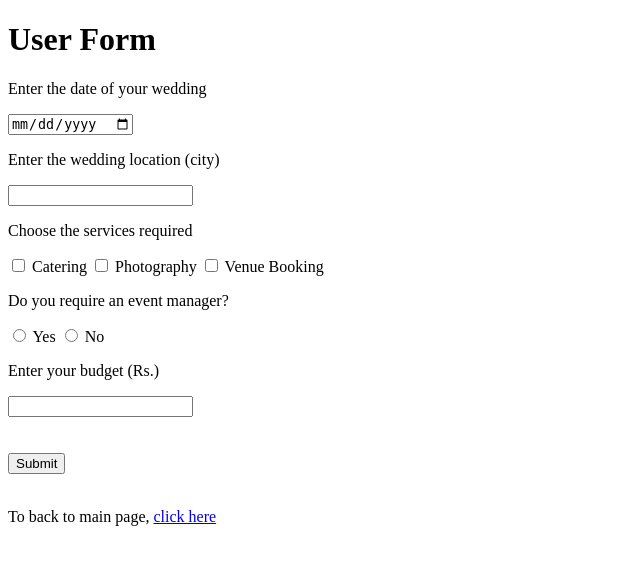
After one commit to anirudh-248/django_website, a Django app: page /user-form in a window 1280 px wide. The commit adds this page. Shown: the top 565 px of the page, without its empty margins (0-640 px from the left). Run offline with Django 5.2, Linux system fonts and the light colour scheme.

Commit message:
added user form, made changes to main page

```diff
--- a/myapp/admin.py
+++ b/myapp/admin.py
@@ -1,5 +1,5 @@
 from django.contrib import admin
-from .models import Feature, Service, Portfolio, Team, Review
+from .models import Feature, Service, Portfolio, Team, Review, Faq, UserForm
 
 # Register your models here.
 admin.site.register(Feature)
@@ -7,3 +7,5 @@ admin.site.register(Service)
 admin.site.register(Portfolio)
 admin.site.register(Team)
 admin.site.register(Review)
+admin.site.register(Faq)
+admin.site.register(UserForm)
--- a/myapp/urls.py
+++ b/myapp/urls.py
@@ -9,5 +9,6 @@ urlpatterns = [
     path('logout', views.logout, name='logout'),
     path('post/<str:pk>', views.post, name='post'),
     path('service-details', views.service_details, name='service-details'),
-    path('portfolio-details', views.portfolio_details, name='portfolio-details')
+    path('portfolio-details', views.portfolio_details, name='portfolio-details'),
+    path('user-form', views.user_form, name='user-form')
 ]
--- a/myapp/views.py
+++ b/myapp/views.py
@@ -1,8 +1,9 @@
 from django.shortcuts import render, redirect
 from django.http import HttpResponse
-from .models import Feature, Service, Portfolio, Team, Review
+from .models import Feature, Service, Portfolio, Team, Review, Faq, UserForm
 from django.contrib.auth.models import User, auth
 from django.contrib import messages
+from datetime import date
 
 # Create your views here.
 def index(request):
@@ -11,12 +12,14 @@ def index(request):
     portfolios = Portfolio.objects.all()
     team = Team.objects.all()
     reviews = Review.objects.all()
+    faqs = Faq.objects.all()
     return render(request, 'index.html', {
         'features': features,
         'services': services,
         'portfolios': portfolios,
         'team': team,
         'reviews': reviews,
+        'faqs': faqs,
         })
 
 def counter(request):
@@ -72,3 +75,20 @@ def service_details(request):
 
 def portfolio_details(request):
     return render(request, 'portfolio-details.html')
+
+def user_form(request):
+    if request.method=='POST':
+        wed_date = request.POST['wed_date']
+        city = request.POST['city']
+        services = request.POST.getlist('services')
+        event_mgr = request.POST['event_mgr']
+        budget = request.POST['budget']
+        uf = UserForm.objects.create(
+            wed_date=wed_date,
+            city=city,
+            services=', '.join(services),
+            event_mgr=event_mgr,
+            budget=budget
+            )
+        messages.success(request, 'Data has been submitted')
+    return render(request, 'user-form.html')
--- /dev/null
+++ b/templates/user-form.html
@@ -0,0 +1,41 @@
+<!DOCTYPE html>
+<html lang="en">
+<head>
+    <meta charset="UTF-8">
+    <meta name="viewport" content="width=device-width, initial-scale=1.0">
+    <title>Form</title>
+</head>
+<body>
+    <h1>User Form</h1>
+    <form action="" method="POST">
+        {% if messages %}
+            {% for msg in messages %}
+            <p style="color: red;">{{msg}}</p>
+            {% endfor %}
+        {% endif %}
+        {% csrf_token %}
+        <p>Enter the date of your wedding</p>
+        <input type="date" name="wed_date" id="wed_date">
+        <p>Enter the wedding location (city)</p>
+        <input type="text" name="city" id="city">
+        <p>Choose the services required</p>
+        <input type="checkbox" name="services" value="Catering" id="service1">
+        <label for="service1">Catering</label>
+        <input type="checkbox" name="services" value="Photography" id="service2">
+        <label for="service2">Photography</label>
+        <input type="checkbox" name="services" value="Venue Booking" id="service3">
+        <label for="service3">Venue Booking</label>
+        <p>Do you require an event manager?</p>
+        <input type="radio" name="event_mgr" value="Yes" id="event_mgr_yes">
+        <label for="event_mgr_yes">Yes</label>
+        <input type="radio" name="event_mgr" value="No" id="event_mgr_no">
+        <label for="event_mgr_no">No</label>
+        <p>Enter your budget (Rs.)</p>
+        <input type="text" name="budget" id="budget" required>
+        <br><br><br>
+        <input type="submit" value="Submit">
+    </form>
+    <br>
+    <p>To back to main page, <a href="/">click here</a></p>
+</body>
+</html>
```
Also changed, not shown: myapp/models.py (+11 -0 lines), static/assets/css/main.css (+0 -7 lines), templates/index.html (+56 -107 lines), myapp/migrations/0015_faq.py (added), myapp/migrations/0016_user_form.py (added), myapp/migrations/0017_alter_user_form_budget_alter_user_form_city_and_more.py (added), myapp/migrations/0018_rename_user_form_userform.py (added).
